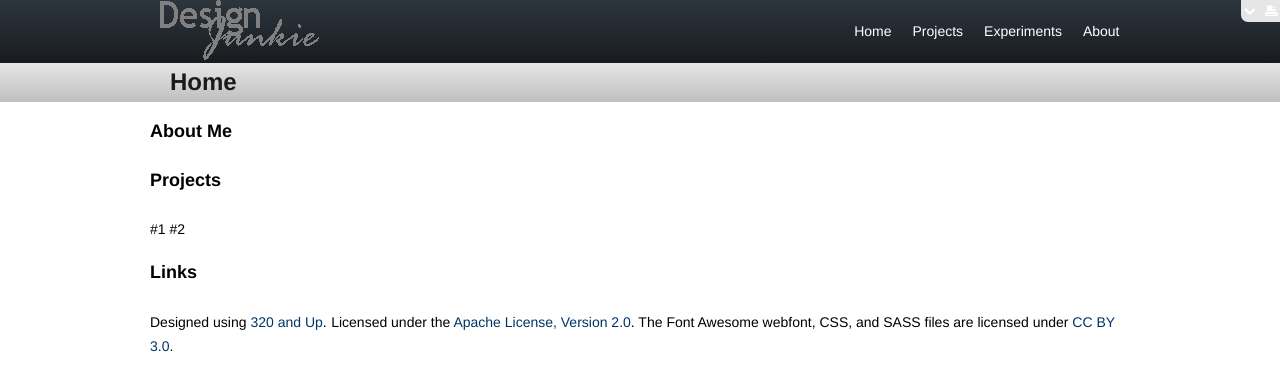
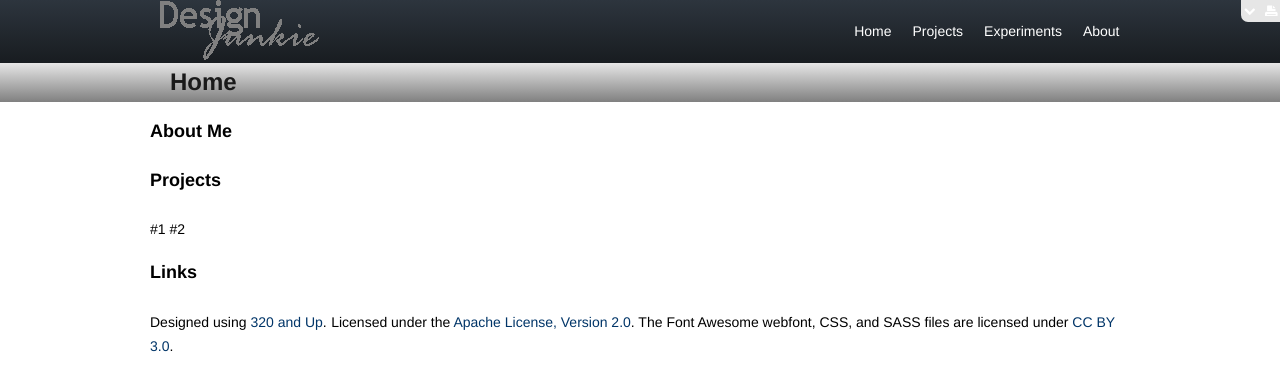
Before and after one commit to devlinjunker/design-junkie, a PHP site: page / in a window 1280 px wide. Shown: the top 391 px of the page. Run offline with PHP 8.4, Linux system fonts and the light colour scheme; some libraries are stand-ins or nearby versions.

Commit message:
page header gradient darker

```diff
--- a/sass/_page.scss
+++ b/sass/_page.scss
@@ -49,7 +49,7 @@ background : url(http://www.engr.oregonstate.edu/~junkerd/design-junkie/img/logo
 }
 
 #pagebanner{
-@include vertical($lightergrey, $lightgrey);
+@include vertical($lightergrey, $grey);
 	h2{
 		padding : 5px;
 		margin-left: 15px;
--- a/stylesheets/screen.css
+++ b/stylesheets/screen.css
@@ -2503,13 +2503,13 @@ body {
 
 /* line 51, C:/Users/Devlin/Dropbox/CS Stuff/Web Development/design-junkie/sass/_page.scss */
 #pagebanner {
-  background-image: -webkit-gradient(linear, 0 0, 0 100%, from(#e6e6e6), to(#bfbfbf));
-  background-image: -webkit-linear-gradient(top, #e6e6e6, #bfbfbf);
-  background-color: #bfbfbf;
-  background-image: -moz-linear-gradient(top, #e6e6e6, #bfbfbf);
-  background-image: -ms-linear-gradient(top, #e6e6e6, #bfbfbf);
-  background-image: -o-linear-gradient(top, #e6e6e6, #bfbfbf);
-  background-image: linear-gradient(top, #e6e6e6, #bfbfbf);
+  background-image: -webkit-gradient(linear, 0 0, 0 100%, from(#e6e6e6), to(gray));
+  background-image: -webkit-linear-gradient(top, #e6e6e6, gray);
+  background-color: gray;
+  background-image: -moz-linear-gradient(top, #e6e6e6, gray);
+  background-image: -ms-linear-gradient(top, #e6e6e6, gray);
+  background-image: -o-linear-gradient(top, #e6e6e6, gray);
+  background-image: linear-gradient(top, #e6e6e6, #808080);
   background-repeat: repeat-x;
 }
 /* line 53, C:/Users/Devlin/Dropbox/CS Stuff/Web Development/design-junkie/sass/_page.scss */
```
